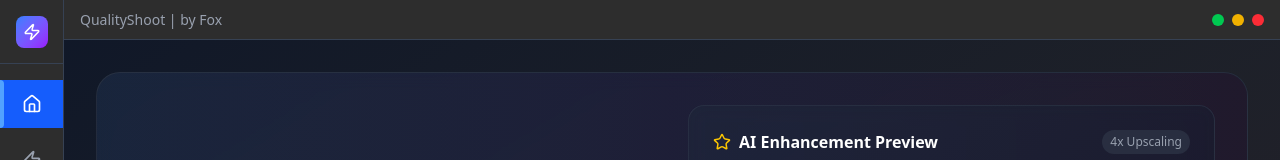
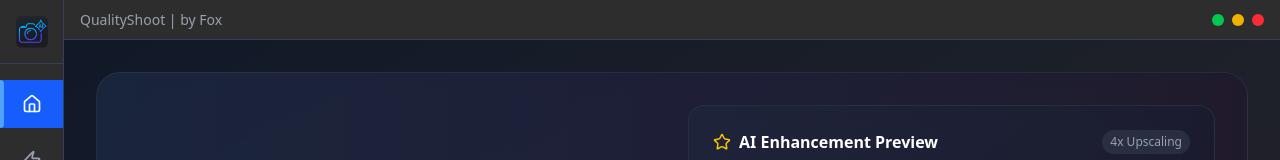
Before and after one commit to Tiger-Foxx/QualityShoot---frontend, a React (Vite) app: page / in a window 1280 px wide. Shown: the top 160 px of the page. Built offline with nearby package versions, Linux system fonts and the light colour scheme; no server answers.

Commit message:
config 1 pour build

```diff
--- a/index.html
+++ b/index.html
@@ -91,12 +91,10 @@
 <!-- Écran de chargement -->
 <div id="loading-screen">
   <div class="logo-container">
-    <svg width="64" height="64" fill="white" viewBox="0 0 24 24">
-      <path d="M13 3L4 14h6v7l9-11h-6V3z"/>
-    </svg>
+    <img src="./logo.png" width="100">
   </div>
   <div class="logo-text">QualityShoot</div>
-  <div class="logo-subtitle">AI-Powered Upscaling</div>
+  <div class="logo-subtitle">AI-Powered Upscaling - by Fox</div>
   <div class="loading-spinner"></div>
 </div>
 
--- a/src/App.tsx
+++ b/src/App.tsx
@@ -1,8 +1,10 @@
 import React, { useState } from 'react';
-import { Home, Zap, Settings as SettingsIcon } from 'lucide-react'; // Renommé Settings pour éviter conflit
+import {Home, Zap, Settings as SettingsIcon, Image} from 'lucide-react'; // Renommé Settings pour éviter conflit
 import HomePage from './pages/HomePage';
 import UpscalePage from './pages/UpscalePage';
 import SettingsPage from './pages/SettingsPage';
+import logo from './assets/logo.png';
+
 
 // Exportez PageType pour que HomePage puisse l'utiliser
 export type PageType = 'home' | 'upscale' | 'settings';
@@ -37,8 +39,8 @@ function App() {
             <div className="w-16 bg-[#2d2d2d] border-r border-gray-700 flex flex-col">
                 {/* App Logo */}
                 <div className="h-16 flex items-center justify-center border-b border-gray-700">
-                    <div className="w-8 h-8 bg-gradient-to-br from-blue-500 to-purple-600 rounded-lg flex items-center justify-center">
-                        <Zap className="text-white" size={18} />
+                    <div className="w-8 h-8    flex items-center justify-center">
+                        <img src={logo} className="w-full"/>
                     </div>
                 </div>
 
```
Also changed, not shown: package.json (+23 -0 lines), src/assets/logo.png.
